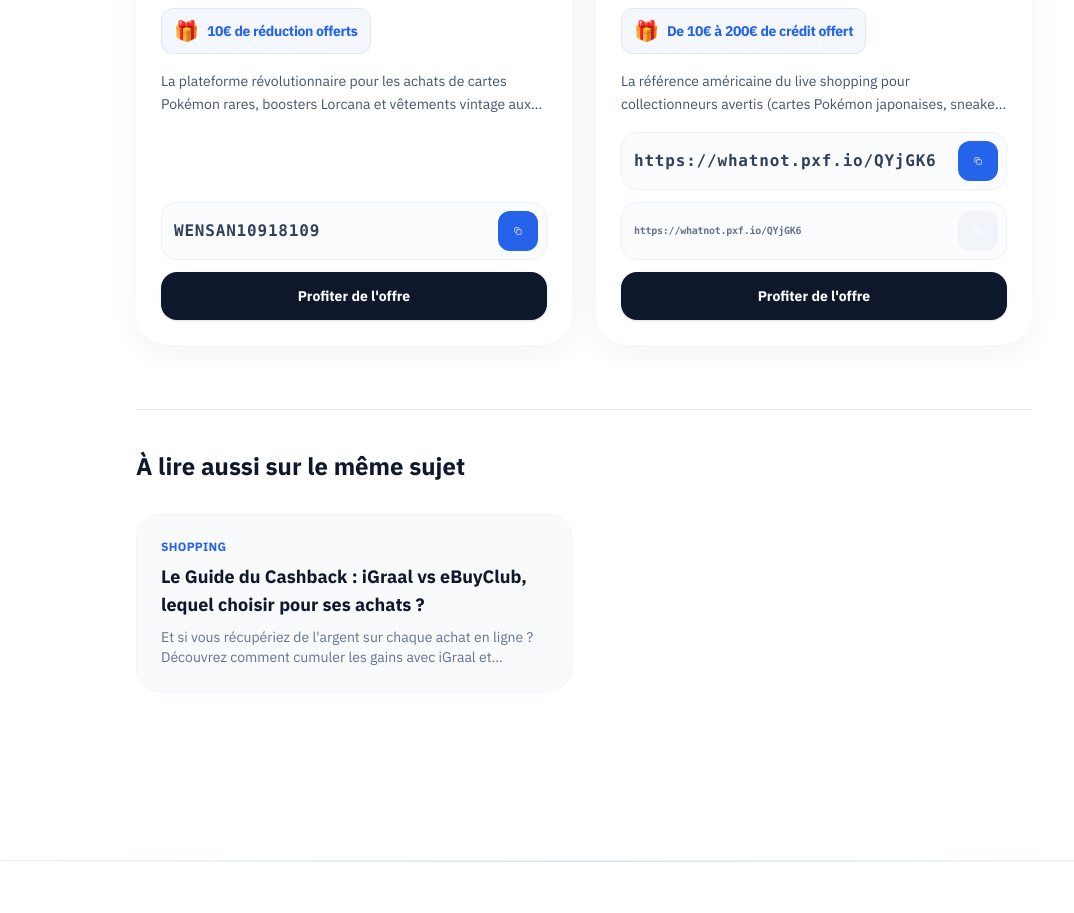
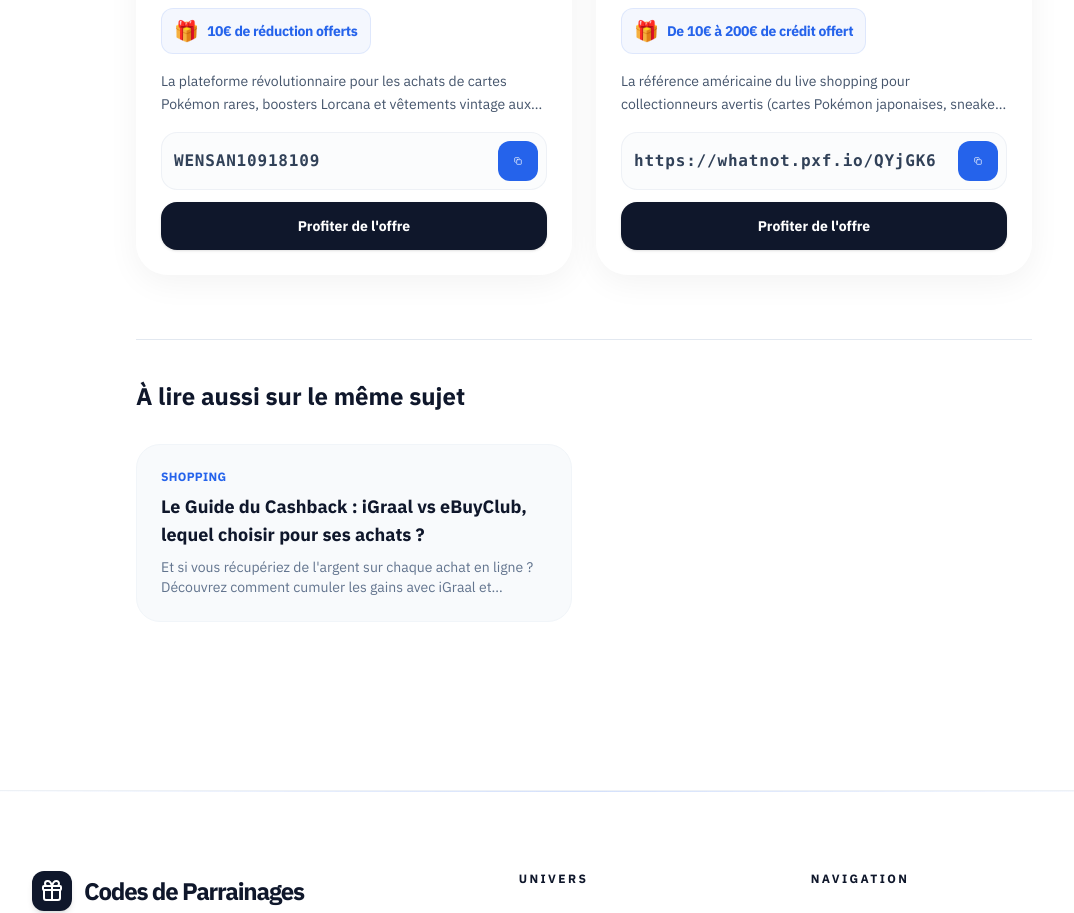
Before and after one commit to NACoaching/ParraineMoi, a Next.js app: page /guides/achat-cartes-pokemon-encheres-live in a window 1280 px wide. Shown: the part 1740-2653 px from the top of the page, without its empty margins (56-1130 px from the left). Built offline with nearby package versions, Linux system fonts and the light colour scheme.

Commit message:
fix: removed duplicate referral link/code displays

```diff
--- a/src/app/[slug]/page.tsx
+++ b/src/app/[slug]/page.tsx
@@ -274,7 +274,7 @@ export default async function ReferralPage({
                             </div>
 
                             {/* Referral Link Box */}
-                            {referral.link && (
+                            {referral.link && referral.link !== referral.code && (
                                 <div className="flex-1 flex items-center justify-between gap-4 bg-white/50 dark:bg-slate-950/50 border-2 border-slate-200 dark:border-slate-800 hover:border-primary/50 transition-all rounded-3xl p-4 pl-6">
                                     <span className="font-mono font-bold text-slate-500 dark:text-slate-400 text-sm lg:text-base truncate select-all tracking-tight">
                                         {referral.link}
--- a/src/components/ReferralCard.tsx
+++ b/src/components/ReferralCard.tsx
@@ -69,7 +69,7 @@ export function ReferralCard({ referral, isPriority = false, index }: { referral
         </div>
 
         {/* Link Box */}
-        {referral.link && (
+        {referral.link && referral.link !== referral.code && (
           <div className="flex items-center justify-between gap-2 bg-slate-50/50 dark:bg-slate-800/20 border border-slate-200/50 dark:border-slate-700/30 rounded-2xl p-2 pl-3">
             <div className="flex items-center gap-3 overflow-hidden">
               <span className="font-mono font-bold text-slate-500 dark:text-slate-400 text-[10px] tracking-tight truncate select-all">
```
